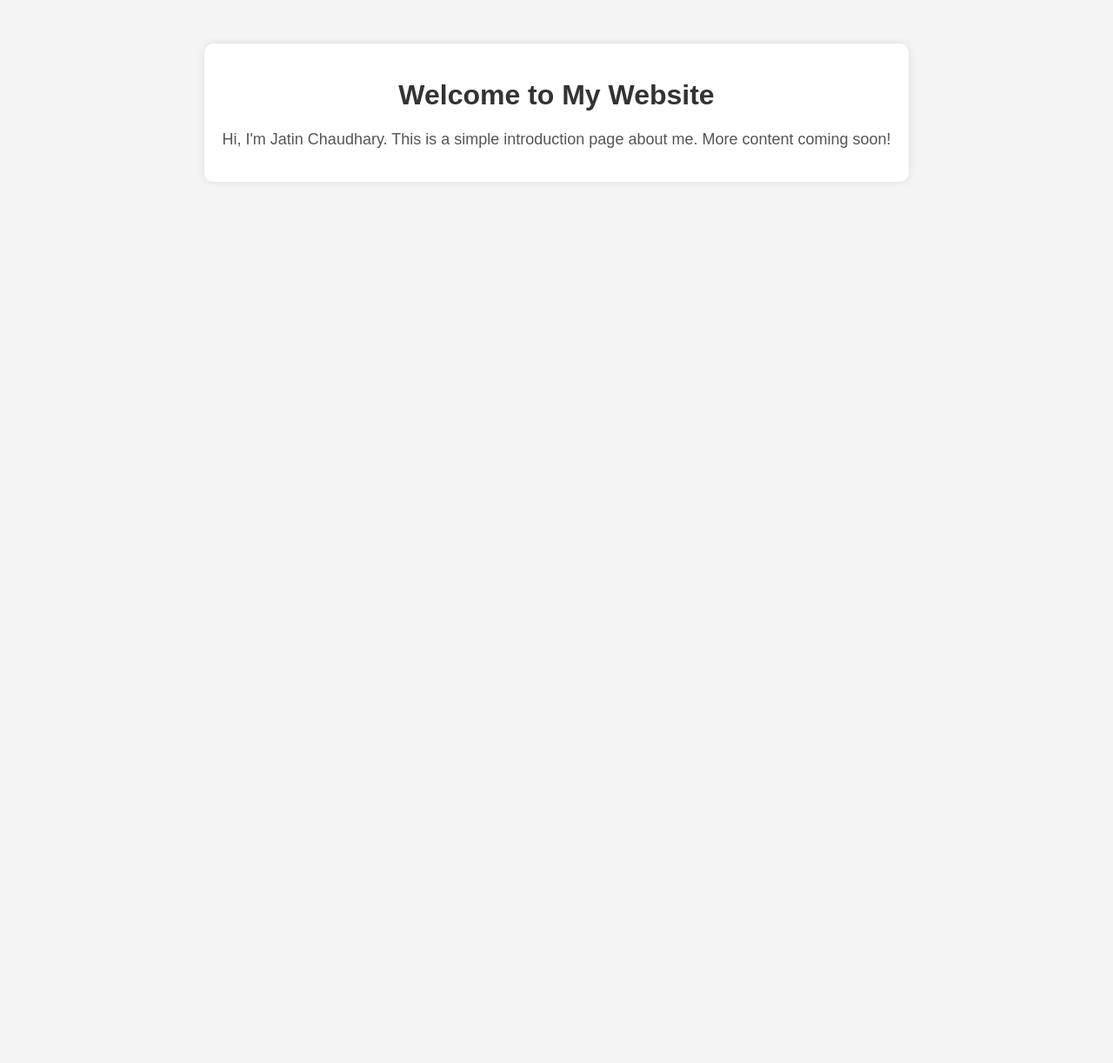
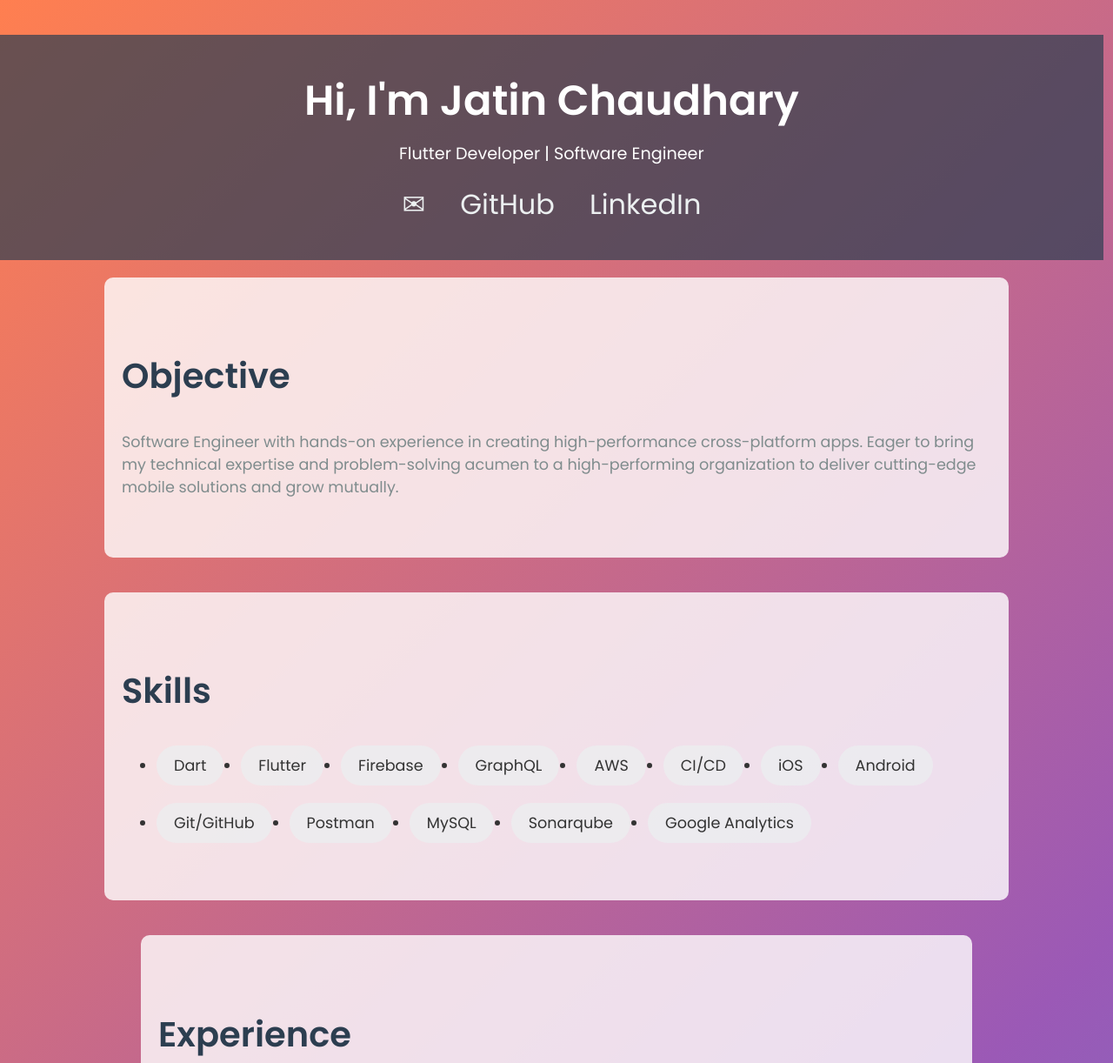
Before and after one commit to jatinchaudhary/turbo, a plain HTML site: page index.html in a window 1280 px wide. Shown: the top 1222 px of the page at 87% size. Before the commit the page ends 800 px from the top, so only its background shows below. Drawn offline with Linux system fonts and the light colour scheme.

Commit message:
Update index.html

```diff
--- a/index.html
+++ b/index.html
@@ -3,34 +3,228 @@
 <head>
   <meta charset="UTF-8">
   <meta name="viewport" content="width=device-width, initial-scale=1.0">
-    <title>About Me</title>
+  <title>Jatin Chaudhary - Flutter Developer</title>
+  <link href="https://fonts.googleapis.com/css2?family=Poppins:wght@300;400;600&display=swap" rel="stylesheet">
+
   <style>
     body {
-            font-family: Arial, sans-serif;
+      font-family: 'Poppins', sans-serif;
+      margin: 0;
+      padding: 0;
+      background: linear-gradient(135deg, #ff7f50, #9b59b6, #3498db); /* Full background gradient */
+      color: #333;
+      height: 100%;
+      display: flex;
+      justify-content: center;
+      align-items: flex-start;
+      flex-direction: column;
+      min-height: 100vh; /* Ensures the gradient covers the entire page */
+    }
+
+    header {
+      background-color: rgba(44, 62, 80, 0.7); /* Transparent background */
+      color: #fff;
+      padding: 40px 20px;
       text-align: center;
-            margin: 50px;
-            background-color: #f4f4f4;
+      /* border-radius: 10px; */
+      width: 96%;
+      margin-top: 40px;
     }
-        .container {
-            background: white;
-            padding: 20px;
+    header h1 {
+      margin: 0;
+      font-size: 3rem;
+    }
+    header p {
+      font-size: 1.2rem;
+      margin: 10px 0;
+    }
+    header a {
+      text-decoration: none;
+      color: #fff;
+      margin: 0 10px;
+      font-size: 1.5rem;
+    }
+
+    section {
+      padding: 50px 20px;
+      margin: 20px auto;
+      max-width: 1000px;
+      background-color: rgba(255, 255, 255, 0.8); /* Transparent background for sections */
       border-radius: 10px;
-            box-shadow: 0 0 10px rgba(0, 0, 0, 0.1);
-            display: inline-block;
     }
-        h1 {
-            color: #333;
+    section h2 {
+      font-size: 2.5rem;
+      color: #2c3e50;
     }
-        p {
-            font-size: 18px;
-            color: #555;
+    section p {
+      font-size: 1.1rem;
+      color: #7f8c8d;
+    }
+
+    .skills ul {
+      display: flex;
+      flex-wrap: wrap;
+      gap: 20px;
+    }
+    .skills li {
+      background-color: rgba(236, 240, 241, 0.7); /* Transparent background for skill items */
+      padding: 10px 20px;
+      border-radius: 30px;
+      font-size: 1.1rem;
+    }
+
+    .projects .project {
+      background-color: rgba(44, 62, 80, 0.7); /* Transparent background for projects */
+      color: #fff;
+      padding: 20px 20px 10px 50px;
+      border-radius: 8px;
+      box-shadow: 0 4px 6px rgba(0, 0, 0, 0.1);
+      margin-bottom: 20px;
+      transition: transform 0.3s ease, box-shadow 0.3s ease;
+
+    }
+    .projects .project:hover {
+      transform: translateY(-5px);
+      box-shadow: 0 8px 12px rgba(0, 0, 0, 0.2);
+    }
+
+    .project h3 {
+      font-size: 1.6rem;
+      margin: 10px 0;
+    }
+    .project p {
+      color: #dfe6e9;
+    }
+
+    .contact {
+      display: flex;
+      justify-content: center;
+      gap: 20px;
+      margin-top: 20px;
+    }
+    .contact a {
+      font-size: 2rem;
+      color: #ecf0f1;
+      transition: color 0.3s;
+    }
+    .contact a:hover {
+      color: #3498db;
     }
   </style>
 </head>
+
 <body>
-    <div class="container">
-        <h1>Welcome to My Website</h1>
-        <p>Hi, I'm Jatin Chaudhary. This is a simple introduction page about me. More content coming soon!</p>
+
+  <header>
+    <h1>Hi, I'm Jatin Chaudhary</h1>
+    <p>Flutter Developer | Software Engineer</p>
+    <div class="contact">
+      <a href="mailto:jatinchaudhary41@gmail.com">&#9993;</a>
+      <a href="https://github.com/jatinchaudhary" target="_blank">GitHub</a>
+      <a href="https://www.linkedin.com/in/jatinchaudhary41/" target="_blank">LinkedIn</a>
     </div>
+  </header>
+
+  <section>
+    <h2>Objective</h2>
+    <p>Software Engineer with hands-on experience in creating high-performance cross-platform apps. Eager to bring my technical expertise and problem-solving acumen to a high-performing organization to deliver cutting-edge mobile solutions and grow mutually.</p>
+  </section>
+
+  <section>
+    <h2>Skills</h2>
+    <div class="skills">
+      <ul>
+        <li>Dart</li>
+        <li>Flutter</li>
+        <li>Firebase</li>
+        <li>GraphQL</li>
+        <li>AWS</li>
+        <li>CI/CD</li>
+        <li>iOS</li>
+        <li>Android</li>
+        <li>Git/GitHub</li>
+        <li>Postman</li>
+        <li>MySQL</li>
+        <li>Sonarqube</li>
+        <li>Google Analytics</li>
+      </ul>
+    </div>
+  </section>
+
+  <section>
+    <h2>Experience</h2>
+    <div class="projects">
+      <div class="project">
+        <h3>SDE-II - Junglee Games</h3>
+        <p>Oct 2024 — Present | Gurgaon, Haryana</p>
+        <ul>
+          <li>Optimized transaction flows for players in Junglee Rummy.</li>
+          <li>Managed releases and OTA patches across platforms.</li>
+          <li>Reduced ANRs by 20% in 2 months.</li>
+          <li>Built an AI-powered PR review extension.</li>
+        </ul>
+      </div>
+
+      <div class="project">
+        <h3>Senior Software Engineer - Hexon Global</h3>
+        <p>Jul 2022 — Oct 2024 | Morgan Hill, California</p>
+        <ul>
+          <li>Led the Tech Lead role for MB Daily project.</li>
+          <li>Built serverless components using AWS Lambda and API Gateway, cutting infrastructure costs by 15%.</li>
+          <li>Enhanced GraphQL schemas, boosting app performance by 10%.</li>
+        </ul>
+      </div>
+
+      <div class="project">
+        <h3>Associate IT - Flutter Developer - Unthinkable Solutions</h3>
+        <p>Jan 2021 — Jul 2022 | Gurgaon, Haryana</p>
+        <ul>
+          <li>Engineered voice-recognition-based navigation for enhanced user experience.</li>
+          <li>Implemented CI/CD pipelines, reducing release cycles by 25%.</li>
+        </ul>
+      </div>
+    </div>
+  </section>
+
+  <section>
+    <h2>Projects</h2>
+    <div class="projects">
+      <div class="project">
+        <h3>MB Daily</h3>
+        <p>Technologies: Flutter, Firebase, AWS, BLOC, Hasura, GraphQL</p>
+        <ul>
+          <li>Engineered dynamic theme changes for real-time customization.</li>
+          <li>Migrated the app to the BLOC pattern, improving codebase maintainability.</li>
+          <li>Integrated deep linking for enhanced sharing and promotions.</li>
+        </ul>
+      </div>
+
+      <div class="project">
+        <h3>Orbit</h3>
+        <p>Technologies: Flutter, Firebase, BLOC, HiveDB, Work Manager</p>
+        <ul>
+          <li>Achieved 10,000 downloads with a 30% daily active user rate.</li>
+          <li>Built real-time vehicle tracking with Google Maps.</li>
+          <li>Implemented geofencing with Google Maps APIs for location-based features.</li>
+        </ul>
+      </div>
+    </div>
+  </section>
+
+  <section>
+    <h2>Education</h2>
+    <div class="projects">
+      <div class="project">
+        <h3>Noida Institute of Engineering & Technology</h3>
+        <p>Bachelor of Technology in Computer Science & Engineering | 2017-2021 | CGPA: 7.7</p>
+      </div>
+
+      <div class="project">
+        <h3>Jagran Public School</h3>
+        <p>Senior Secondary Education | 2016-2017 | Percentage: 86%</p>
+      </div>
+    </div>
+  </section>
+
 </body>
 </html>
```
Lines whose indentation alone changed are shown as unchanged.
